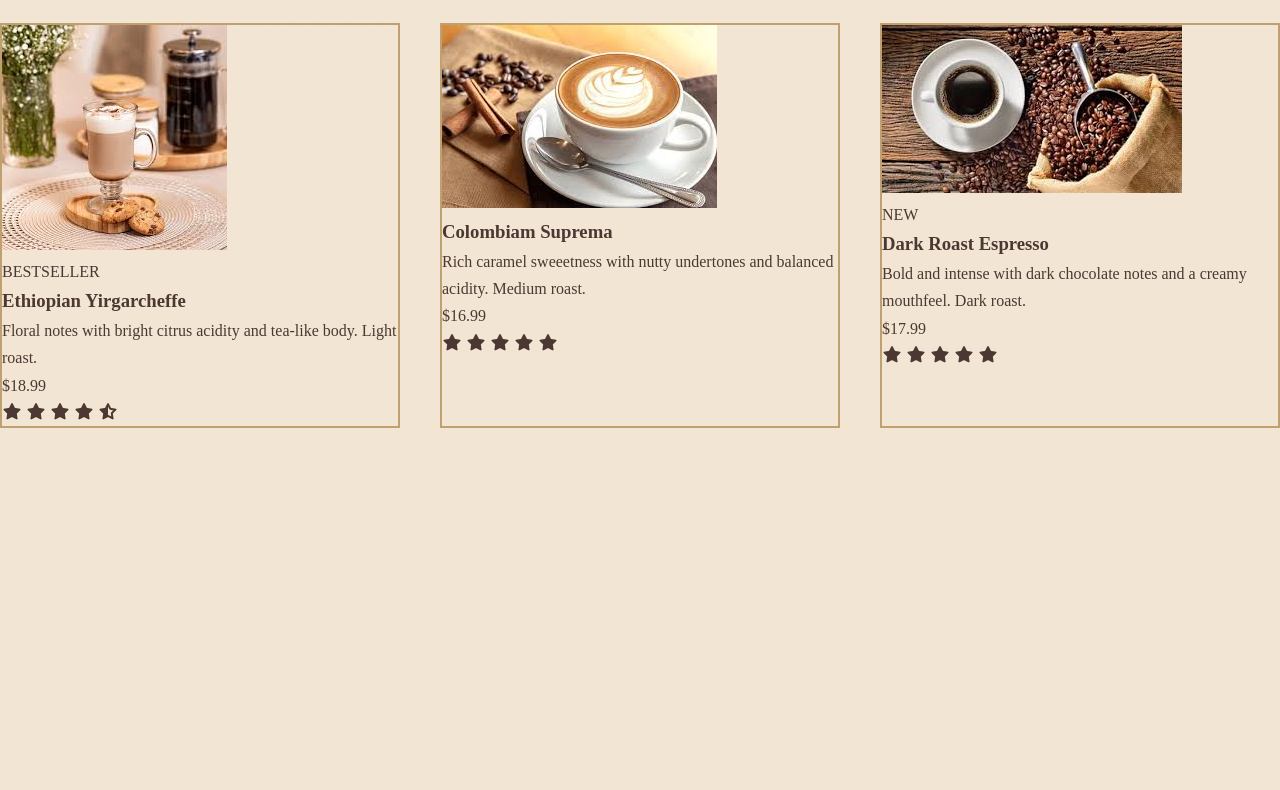
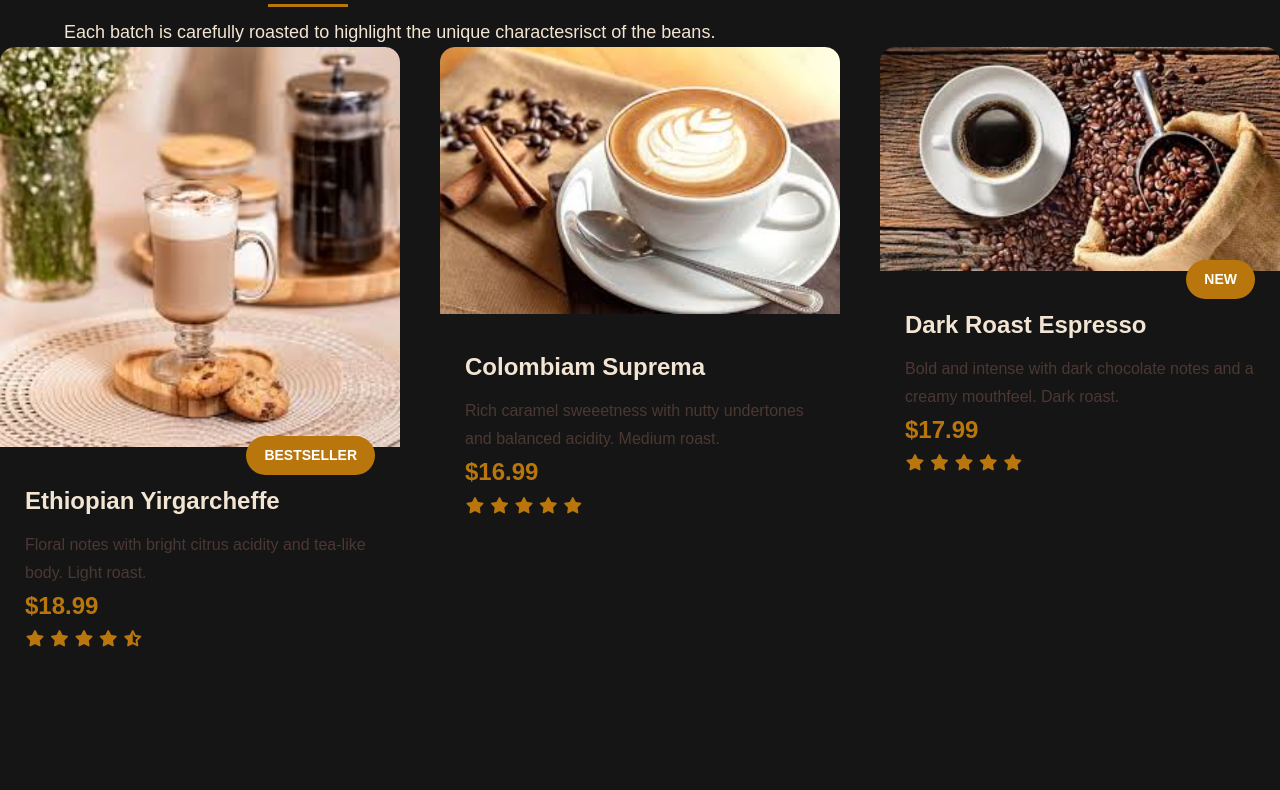
Before and after one commit to IzabelaSts/cafe-cat, a plain HTML site: page index.html in a window 1280 px wide. Shown: the part 714-1504 px from the top of the page. Before the commit the page ends 1277 px from the top, so only its background shows below. Drawn offline with Linux system fonts and the light colour scheme; a web font is replaced by a local one.

Commit message:
Atualizações

```diff
--- a/index.html
+++ b/index.html
@@ -38,7 +38,7 @@
 
             <div class="nav-buttons">
                 <a href="#" class="btn btn-secondary">Sign In</a>
-                <a href="#" clas="btn btn-primary">Order Online</a>
+                <a href="#" class="btn btn-primary">Order Online</a>
             </div>
         </div>
     </header>
@@ -48,7 +48,7 @@
             <div class="container">
                 <div class="hero-content">
                     <div class="hero-subtitle">
-                        <i class="fas fa-sedling"></i>
+                        <i class="fas fa-seedling"></i>
                         Ethically Sourced Beans
                     </div>
                     <h1 class="hero-title">Artisan Coffee <br><span>Crafted with Passion</span></h1>
@@ -56,7 +56,7 @@
                          perfection for a delightful brew.</p>
                     <div class="hero-buttons">
                         <a href="#products" class="btn btn-primary">Explore Our Blends</a>
-                        <a href="#" class="btn btn-secondary">visit Our Cafe</a>
+                        <a href="#" class="btn btn-secondary">Visit Our Cafe</a>
                     </div>
                 </div>
                 <img src="1.jpg" alt="" width="370px">
@@ -69,8 +69,7 @@
             <div class="section-header"></div>
                 <div class="section-subtitle">Our Selection</div>
                 <h2 class="section-title">Signature Coffee Blends</h2>
-            <p class="section-desc">Each batch is carefully roasted to
-                highlight the unique charactesrisct of the beans.</p>
+                <p class="section-desc">Each batch is carefully roasted to highlight the unique charactesrisct of the beans.</p>
             </div>
 
             <div class="product-grid">
@@ -137,6 +136,7 @@
                             </div>
                         </div>
                     </div>
+                </div>
       </section>
 
 
--- a/styles.css
+++ b/styles.css
@@ -2,10 +2,10 @@
 
             --coffee-dark: #4b3832;
             --coffee-medium: #854442;
-            --coffee-light: #c0a080;
+            --coffee-light: #ca7e31;
             --coffee-accent: #d2691e;
             --coffee-cream: #f3e5d3;
-            --coffee-gold: #bfa06f;
+            --coffee-gold: #b8760c;
             --text-dark: #4b3832;
             --text-light: #f3e5d3;
 
@@ -18,7 +18,7 @@
         }
 
         body {
-            font-family: 'Monyserrat', sans-seif;
+            font-family: 'Montserrat', sans-serif;
             background: var(--coffee-cream);
             color: var(--text-dark);
             line-height: 1.7;
@@ -42,7 +42,7 @@
             top: 0;
             z-index: 1000;
             padding: 10px 0;
-            transition: all 0.1s ease;
+            transition: all 0.4s ease;
         }
 
 
@@ -66,7 +66,7 @@
 
 
         .logo-text {
-            font-family: 'playfair Display', serif;
+            font-family: 'Playfair Display', serif;
             font-size: 28px;
             font-weight: 900;
             color: var(--coffee-medium);
@@ -225,8 +225,8 @@
 
         .products {
             padding: 120px 0;
-            position: relative;
-            background-color: #161515 */
+            background-color: #161515;
+            border-top: 4px solid var(--coffee-gold);
             border-top: 4px solid var(--coffee-gold);
         }
 
@@ -234,7 +234,7 @@
         .section-header {
             text-align: center;
             max-width: 700px;
-            margin: 10 auto 70px;
+        }
         }
 
 
@@ -279,10 +279,77 @@
         }
 
         .product-card{
+            border-radius: 15px;
+            overflow: hidden;
+            transition: all 0.4s ease;
+            position: relative;
+            top: 0;        }
+
+
+        .product-card:hover {
             transform: translateY(-15px);
-            border: 2px solid var(--coffee-gold);
+            transform: translateY(-15px);
+        }
         }
 
 
         .product-img {
+            overflow: hidden;
         }
+
+        .product-img img {
+            width: 100%;
+            height: 100%;
+            object-fit: cover;
+            transition: transform 0.5s ease;
+        }
+
+        .product-card:hover .product-img img {
+            transform: scale(1.05);
+        }
+
+        .product-info {
+            padding: 25px;
+            position: relative;
+        }
+
+        .product-tag {
+            position: absolute;
+            top: -20px;
+            right: 25px;
+            background: var(--coffee-gold);
+            color: white;
+            padding: 8px 18px;
+            border-radius: 20px;
+            font-weight: 600;
+            font-size: 14px;
+        }
+
+        .product-title {
+            font-size: 24px;
+            color: var(--text-light);
+            margin-bottom: 10px;
+        }
+
+        .product-desc {
+            display: flex;
+            justify-content: space-between;
+            align-items: center;
+        }
+
+        .product-price {
+            font-size: 24px;
+            font-weight: 700;
+            color: var(--coffee-gold);
+        }
+
+        .rating {
+            color: var(--coffee-gold);
+            font-size: 16px;
+        }
+
+        h1, h2, h3, h4 {
+            font_family: 'Playfair Display', serif;
+            font-weight: 700;
+            latter-spacing: 0.5px;
+        }        }
```
Lines whose indentation alone changed are shown as unchanged.
